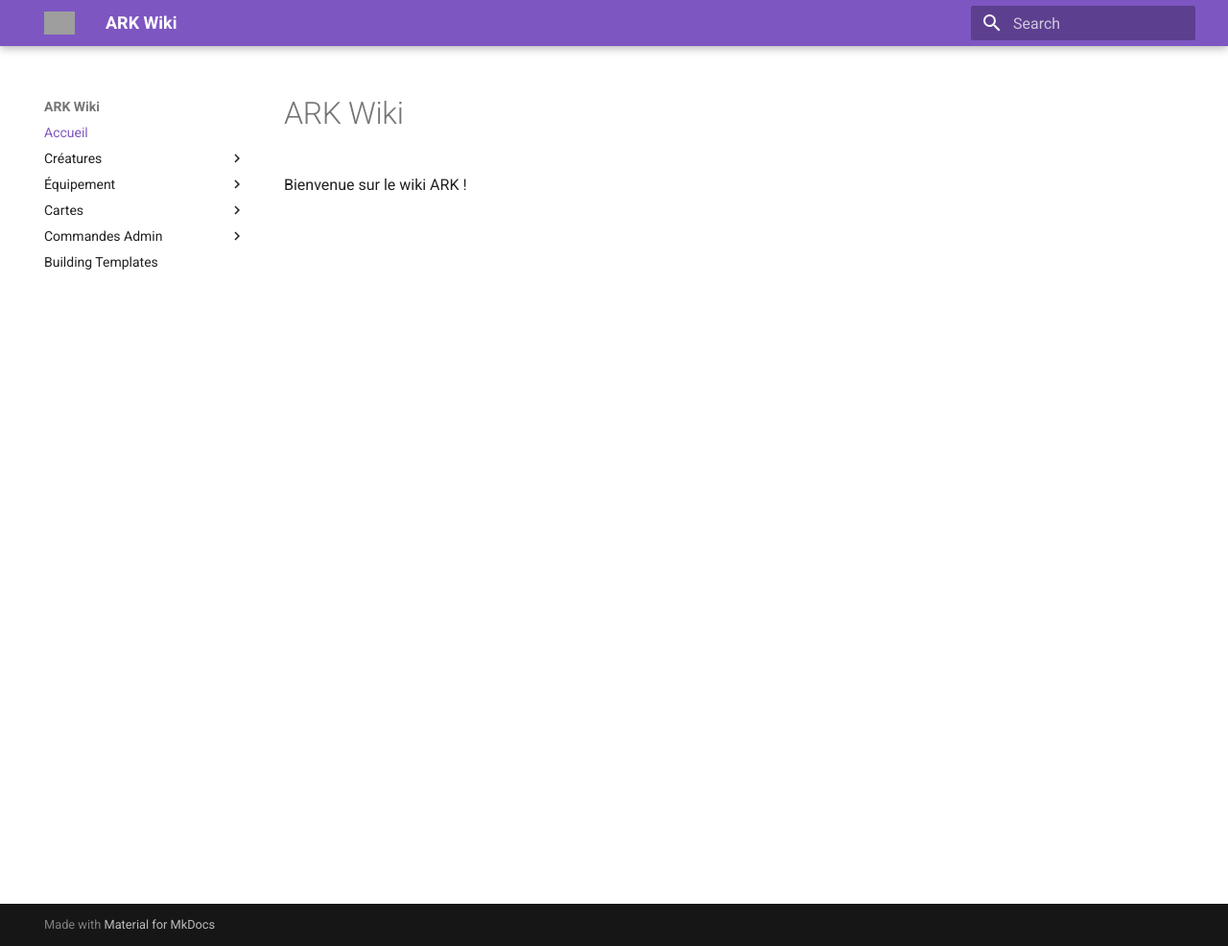
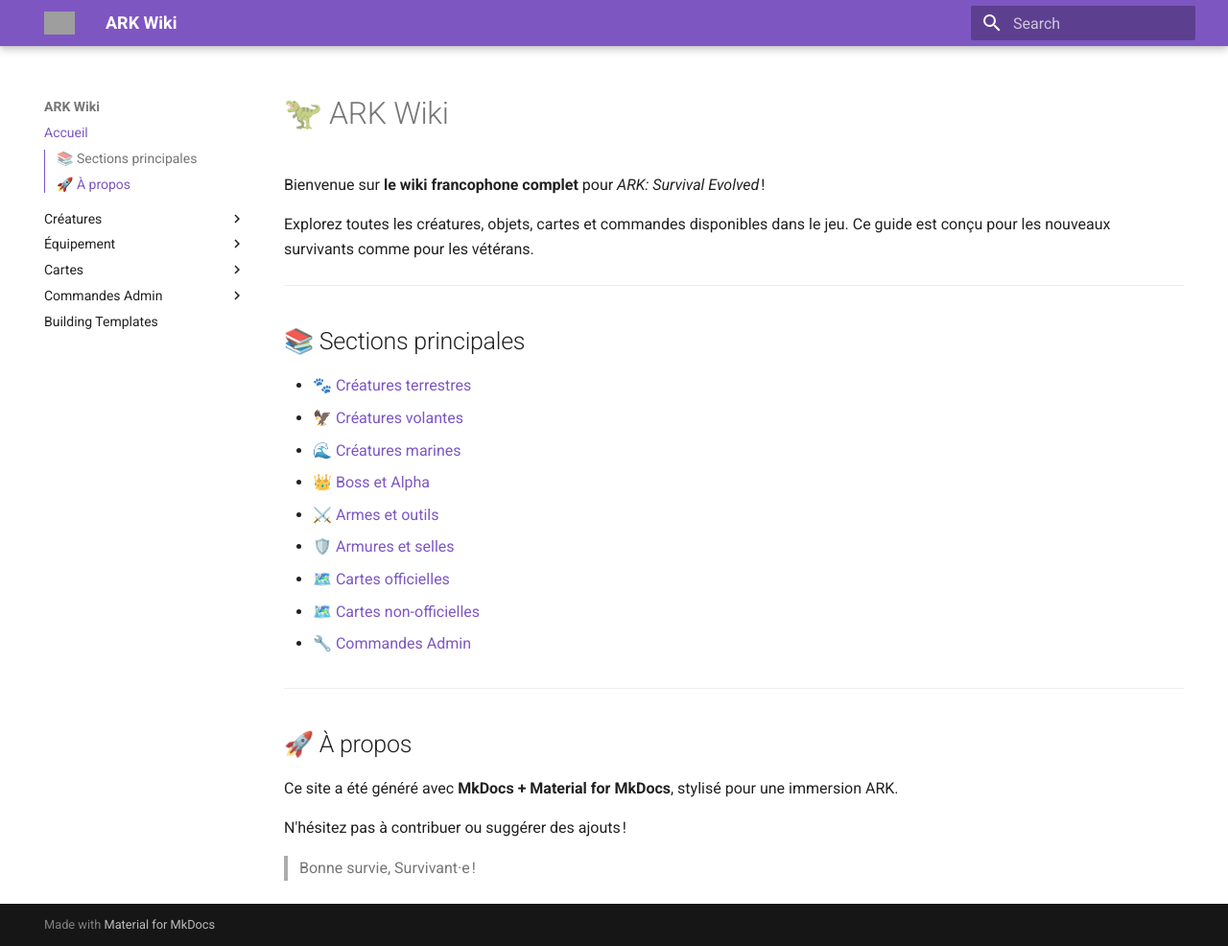
Before and after one commit to adlns/Arkwiki1.0, an MkDocs documentation site: the page built from docs/index.md, in a window 1280 px wide and 986 px high. Shown: the whole window at 96% size. Built offline with MkDocs 1.6.1 and Material for MkDocs 9.7.7, drawn with Linux system fonts in a browser that asks for light colours; grey boxes are pictures that could not be loaded.

Commit message:
Update index.md

```diff
--- a/docs/index.md
+++ b/docs/index.md
@@ -1,2 +1,32 @@
-# ARK Wiki
-Bienvenue sur le wiki ARK !
+# 🦖 ARK Wiki
+
+Bienvenue sur **le wiki francophone complet** pour *ARK: Survival Evolved* !
+
+Explorez toutes les créatures, objets, cartes et commandes disponibles dans le jeu. Ce guide est conçu pour les nouveaux survivants comme pour les vétérans.
+
+---
+
+## 📚 Sections principales
+
+- 🐾 [Créatures terrestres](creatures/terrestres.md)
+- 🦅 [Créatures volantes](creatures/volantes.md)
+- 🌊 [Créatures marines](creatures/marines.md)
+- 👑 [Boss et Alpha](creatures/boss.md)
+
+- ⚔️ [Armes et outils](equipement/armes.md)
+- 🛡️ [Armures et selles](equipement/armures.md)
+
+- 🗺️ [Cartes officielles](cartes/officielles.md)
+- 🗺️ [Cartes non-officielles](cartes/non_officielles.md)
+
+- 🔧 [Commandes Admin](admin/spawn_dino.md)
+
+---
+
+## 🚀 À propos
+
+Ce site a été généré avec **MkDocs + Material for MkDocs**, stylisé pour une immersion ARK.
+
+N'hésitez pas à contribuer ou suggérer des ajouts !
+
+> Bonne survie, Survivant·e !
```
